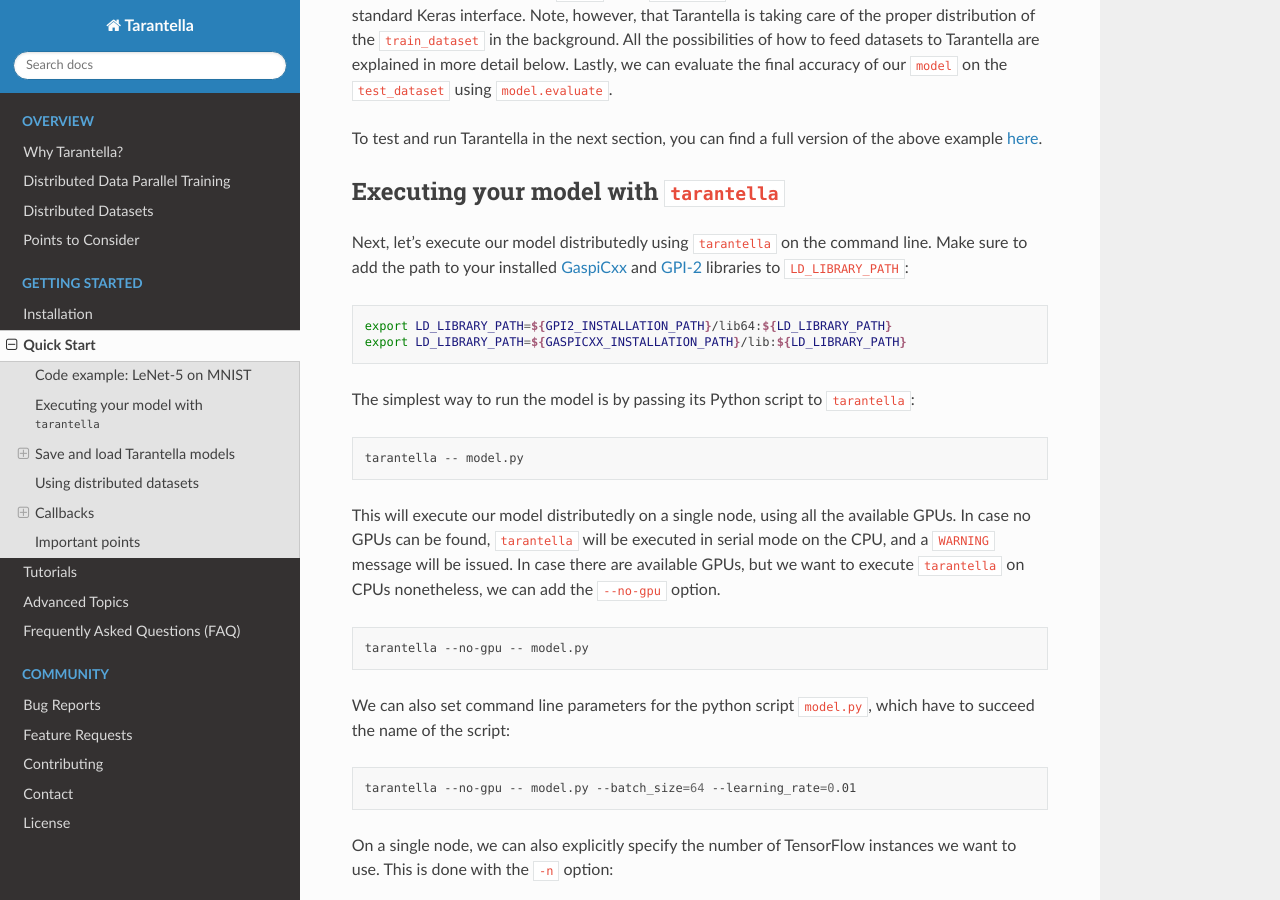
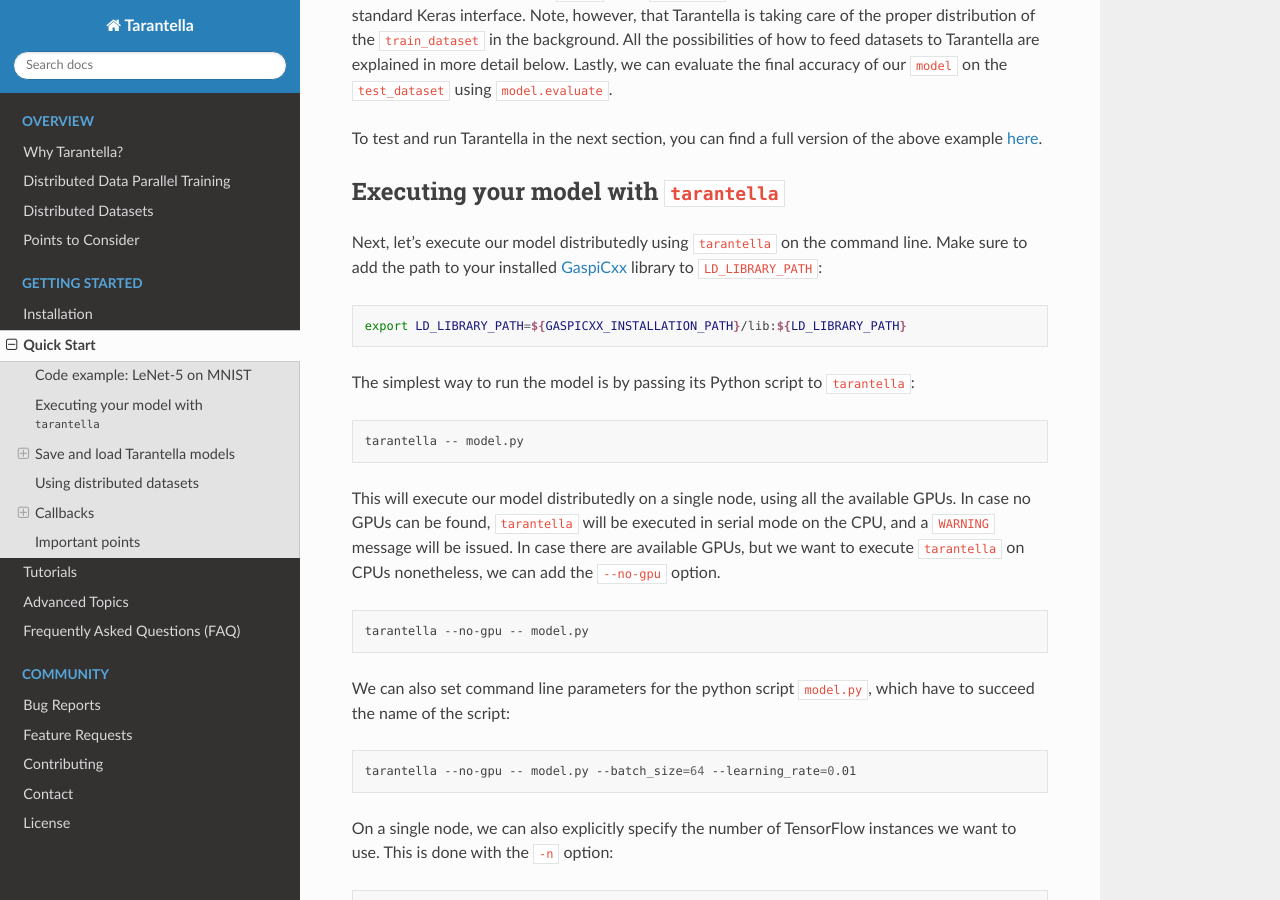
Before and after one commit to cc-hpc-itwm/tarantella, a Sphinx documentation site: the page built from docs/source/quick_start.rst, in a window 1280 px wide and 900 px high, scrolled down 1995 px. Built offline with Sphinx 7.4.7 and the Read the Docs theme 2.0.0, drawn with Linux system fonts in a browser that asks for light colours.

Commit message:
docs: quick start: update path exports

```diff
--- a/docs/source/quick_start.rst
+++ b/docs/source/quick_start.rst
@@ -75,12 +75,11 @@
 ^^^^^^^^^^^^^^^^^^^^^^^^^^^^^^^^^^^^^^^^
 
 Next, let's execute our model distributedly using ``tarantella`` on the command line.
-Make sure to add the path to your installed :ref:`GaspiCxx <gaspicxx-install-label>` and
-:ref:`GPI-2 <gpi2-install-label>` libraries to ``LD_LIBRARY_PATH``:
+Make sure to add the path to your installed :ref:`GaspiCxx <gaspicxx-install-label>`
+library to ``LD_LIBRARY_PATH``:
 
 .. code-block:: bash
 
-   export LD_LIBRARY_PATH=${GPI2_INSTALLATION_PATH}/lib64:${LD_LIBRARY_PATH}
    export LD_LIBRARY_PATH=${GASPICXX_INSTALLATION_PATH}/lib:${LD_LIBRARY_PATH}
 
 .. todo::
```
